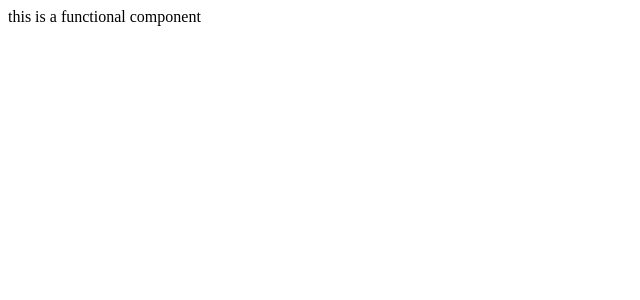
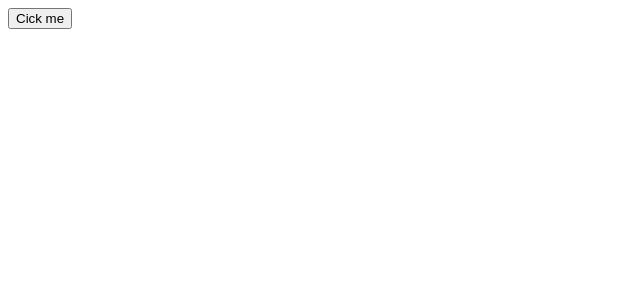
Before and after one commit to domster4444/ddc-workshop, a React (Create React App) app: page / in a window 1280 px wide. Shown: the top 300 px of the page, without its empty margins (0-640 px from the left). Built offline with nearby package versions, Linux system fonts and the light colour scheme.

Commit message:
creating a button component

```diff
--- a/src/App.js
+++ b/src/App.js
@@ -1,7 +1,12 @@
 import React from 'react';
+import Button from './Button';
 
 const App = () => {
-  return <div>this is a functional component</div>;
+  return (
+    <React.Fragment>
+      <Button />
+    </React.Fragment>
+  );
 };
 
 export default App;
--- /dev/null
+++ b/src/Button.js
@@ -0,0 +1,11 @@
+import React from 'react';
+
+const Button = () => {
+  return (
+    <div>
+      <button>Cick me</button>
+    </div>
+  );
+};
+
+export default Button;
```
